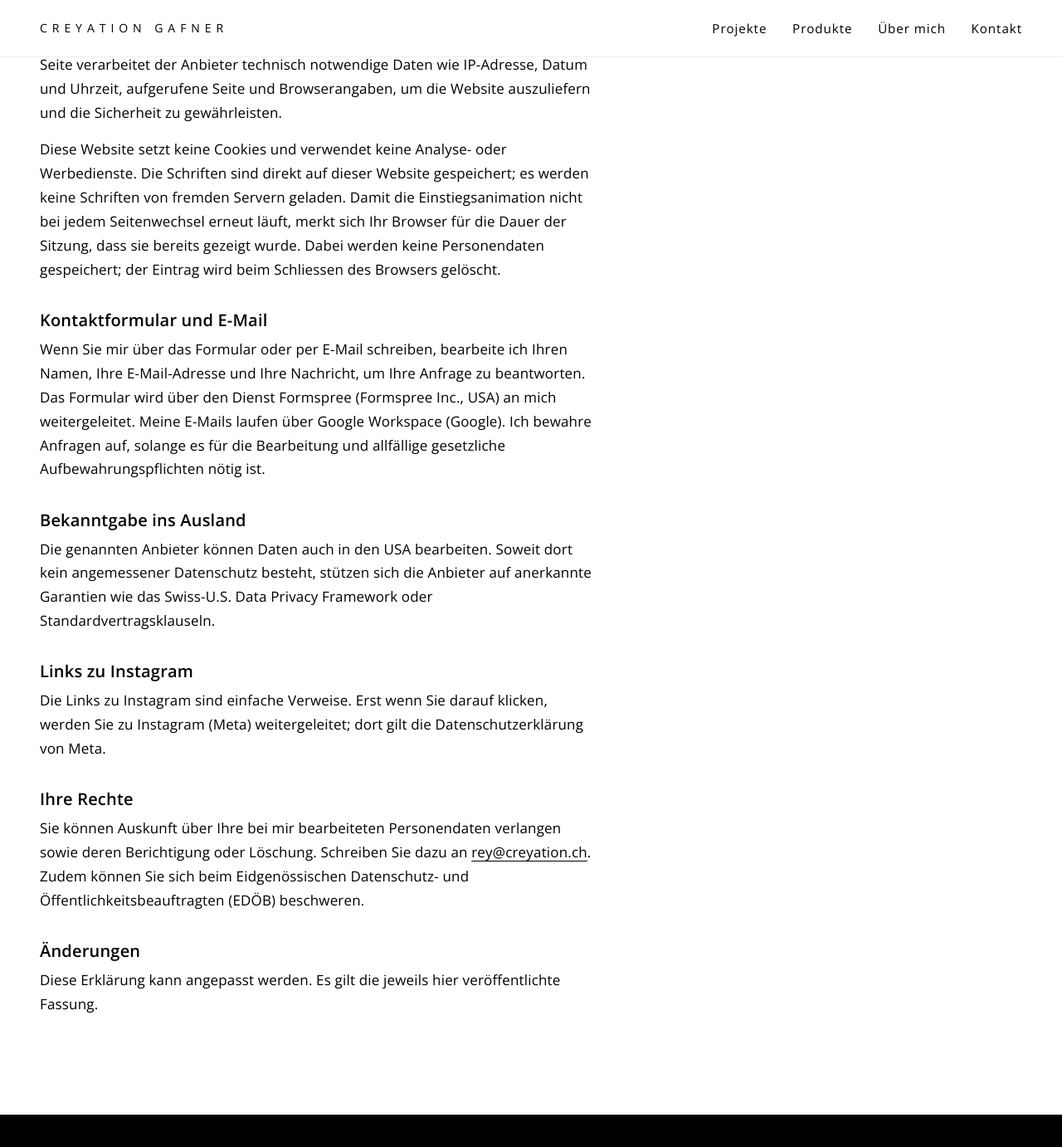
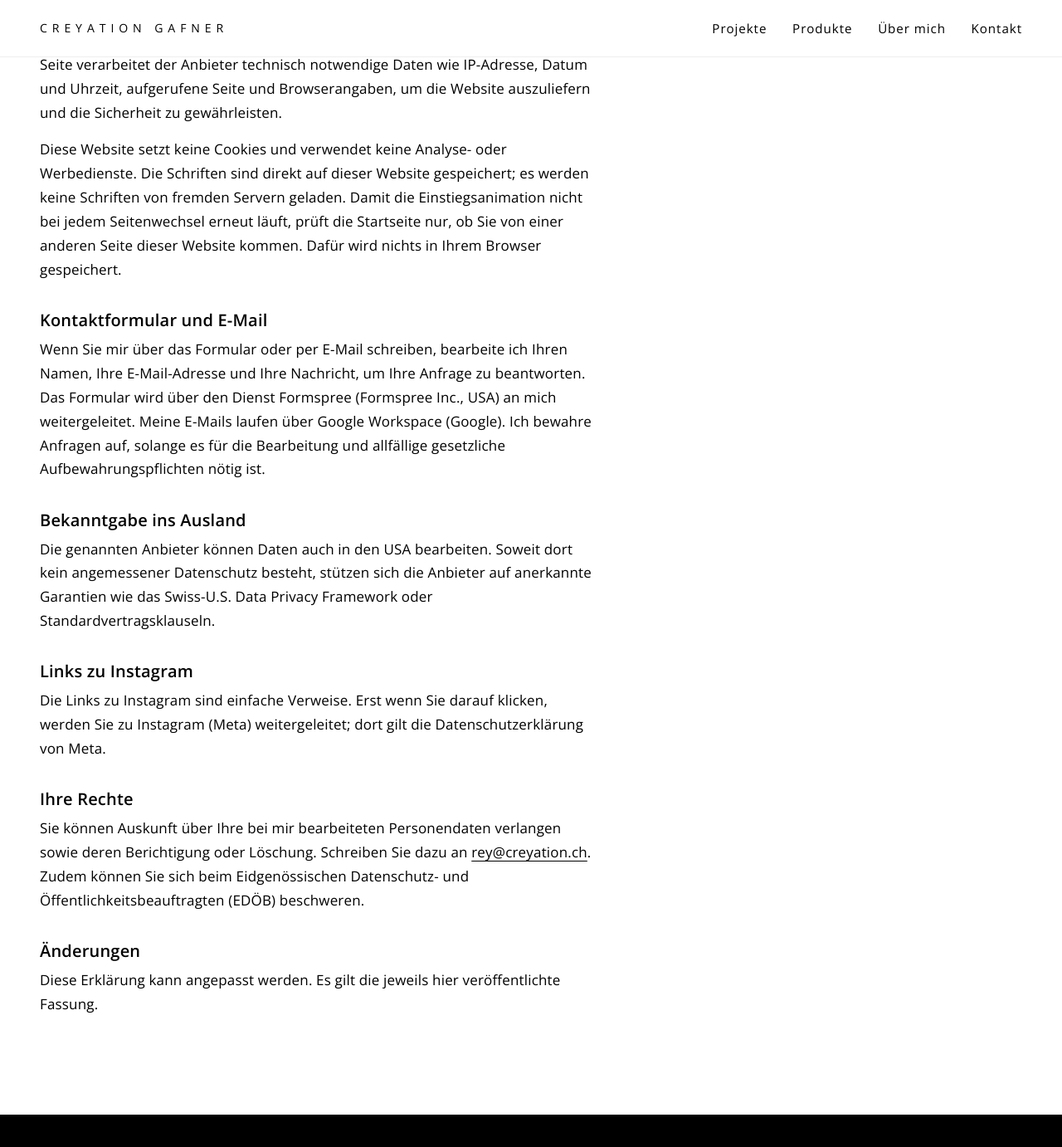
Before and after one commit to Panta-rey/creyation, a Jekyll site: the page built from datenschutz/index.html, in a window 1280 px wide and 1400 px high, scrolled down 539 px. Shown: the top 1382 px of the window at 83% size. Built offline with Jekyll 4.4.1, drawn with Linux system fonts in a browser that asks for light colours.

Commit message:
Handyansicht verbessert, Einstiegsanimation auf dem Handy

```diff
--- a/assets/css/stil.css
+++ b/assets/css/stil.css
@@ -361,3 +361,28 @@ dialog.gross .vor { right: 1rem; bottom: 1rem; } dialog.gross .rueck { left: 1re
 .textseite h2 { font-size: 1.25rem; font-weight: 600; margin: 2.2rem 0 .6rem; letter-spacing: .01em; }
 .textseite p { max-width: 42rem; }
 .danke { background: #fff; padding: 1rem 1.2rem; border-left: 2px solid #000; }
+
+/* ---------- Feinschliff Handyansicht (14.11.2026) ---------- */
+/* Lange Wörter in Titeln (z. B. «Datenschutzerklärung») dürfen die Seite nicht verbreitern */
+h1, h2, h3 { overflow-wrap: break-word; hyphens: auto; -webkit-hyphens: auto; }
+/* Knöpfe im Fliesstext (z. B. Seite 404) mit Abstand, auch beim Umbruch */
+.seitenkopf p .btn { margin: .6rem .4rem 0 0; }
+@media (max-width: 600px) {
+  /* Einstieg: Knopf unten in der Mitte statt oben über dem Logo */
+  .buehne-steuerung { top: auto; right: auto; left: 50%; transform: translateX(-50%); bottom: calc(1rem + env(safe-area-inset-bottom, 0px)); white-space: nowrap; font-size: .8rem; }
+  .buehne .logo-box { padding-bottom: 3.25rem; }
+  .logo { height: min(54svh, 34rem); }
+  /* Kundenliste als fortlaufende Zeilen statt 25 Einzelzeilen */
+  .referenzen .liste { columns: auto; line-height: 2; }
+  .referenzen li { display: inline-block; max-width: 100%; padding: 0; margin-right: .55em; }
+  .referenzen li:not(:last-child)::after { content: "·"; margin-left: .55em; color: var(--grau); }
+}
+/* Fingerbedienung: Ziele mindestens rund 44 Pixel */
+@media (pointer: coarse) {
+  .menue { min-height: 2.75rem; padding-left: 1rem; padding-right: 1rem; }
+  .filter button { min-height: 2.75rem; }
+  .farbe, .muster .farbe { width: 2.75rem; height: 2.75rem; }
+  .fuss ul { gap: .5rem 1.5rem; }
+  .fuss ul a { display: inline-block; padding: .65rem 0; }
+  .zurueck, .textlink { display: inline-block; padding: .55rem 0; }
+}
--- a/assets/js/seite.js
+++ b/assets/js/seite.js
@@ -51,10 +51,17 @@
     if (knopf) knopf.addEventListener('click', function () {
       if (buehne.classList.contains('fertig')) abspielen(); else sofort();
     });
-    // nur beim ersten Besuch abspielen; danach direkt das Logo
-    var gesehen = false;
-    try { gesehen = sessionStorage.getItem('cg-einstieg') === '1'; sessionStorage.setItem('cg-einstieg', '1'); } catch (e) {}
-    if (ruhig || gesehen || !window.KartenFaltung) sofort(); else abspielen();
+    // Abspielen bei jedem Aufruf von aussen (Link, Eingabe, Lesezeichen) und beim Neuladen;
+    // direkt das Logo nur, wenn man innerhalb der Website zur Startseite zurückkehrt.
+    // (Früher per sessionStorage: Auf dem Handy lebt ein Tab tagelang, dann lief die Faltung nie.)
+    var intern = false;
+    try {
+      var eintrag = performance.getEntriesByType ? performance.getEntriesByType('navigation')[0] : null;
+      var art = eintrag ? eintrag.type : '';
+      var herkunft = document.referrer ? new URL(document.referrer) : null;
+      intern = art === 'back_forward' || (art !== 'reload' && !!herkunft && herkunft.host === location.host);
+    } catch (e) {}
+    if (ruhig || intern || !window.KartenFaltung) sofort(); else abspielen();
     if ('IntersectionObserver' in window) {
       new IntersectionObserver(function (e) {
         kopf.classList.toggle('hell', !e[0].isIntersecting);
--- a/datenschutz/index.html
+++ b/datenschutz/index.html
@@ -10,7 +10,7 @@ titel: Datenschutz
   <p>Creyation Gafner, Rey Gafner, Dörflistrasse 1C, 8903 Birmensdorf, Schweiz, <a href="mailto:rey@creyation.ch">rey@creyation.ch</a></p>
   <h2>Besuch der Website</h2>
   <p>Die Website wird bei GitHub Pages betrieben (GitHub Inc., USA). Beim Aufruf einer Seite verarbeitet der Anbieter technisch notwendige Daten wie IP-Adresse, Datum und Uhrzeit, aufgerufene Seite und Browserangaben, um die Website auszuliefern und die Sicherheit zu gewährleisten.</p>
-  <p>Diese Website setzt keine Cookies und verwendet keine Analyse- oder Werbedienste. Die Schriften sind direkt auf dieser Website gespeichert; es werden keine Schriften von fremden Servern geladen. Damit die Einstiegsanimation nicht bei jedem Seitenwechsel erneut läuft, merkt sich Ihr Browser für die Dauer der Sitzung, dass sie bereits gezeigt wurde. Dabei werden keine Personendaten gespeichert; der Eintrag wird beim Schliessen des Browsers gelöscht.</p>
+  <p>Diese Website setzt keine Cookies und verwendet keine Analyse- oder Werbedienste. Die Schriften sind direkt auf dieser Website gespeichert; es werden keine Schriften von fremden Servern geladen. Damit die Einstiegsanimation nicht bei jedem Seitenwechsel erneut läuft, prüft die Startseite nur, ob Sie von einer anderen Seite dieser Website kommen. Dafür wird nichts in Ihrem Browser gespeichert.</p>
   <h2>Kontaktformular und E-Mail</h2>
   <p>Wenn Sie mir über das Formular oder per E-Mail schreiben, bearbeite ich Ihren Namen, Ihre E-Mail-Adresse und Ihre Nachricht, um Ihre Anfrage zu beantworten. {% if site.formular_ziel != "" %}Das Formular wird über den Dienst Formspree (Formspree Inc., USA) an mich weitergeleitet.{% else %}Das Formular öffnet dazu Ihr eigenes E-Mail-Programm.{% endif %} Meine E-Mails laufen über Google Workspace (Google). Ich bewahre Anfragen auf, solange es für die Bearbeitung und allfällige gesetzliche Aufbewahrungspflichten nötig ist.</p>
   <h2>Bekanntgabe ins Ausland</h2>
```
Also changed, not shown: ANLEITUNG.md (deleted, +0 -53 lines), README.md (deleted), 1 other file.
